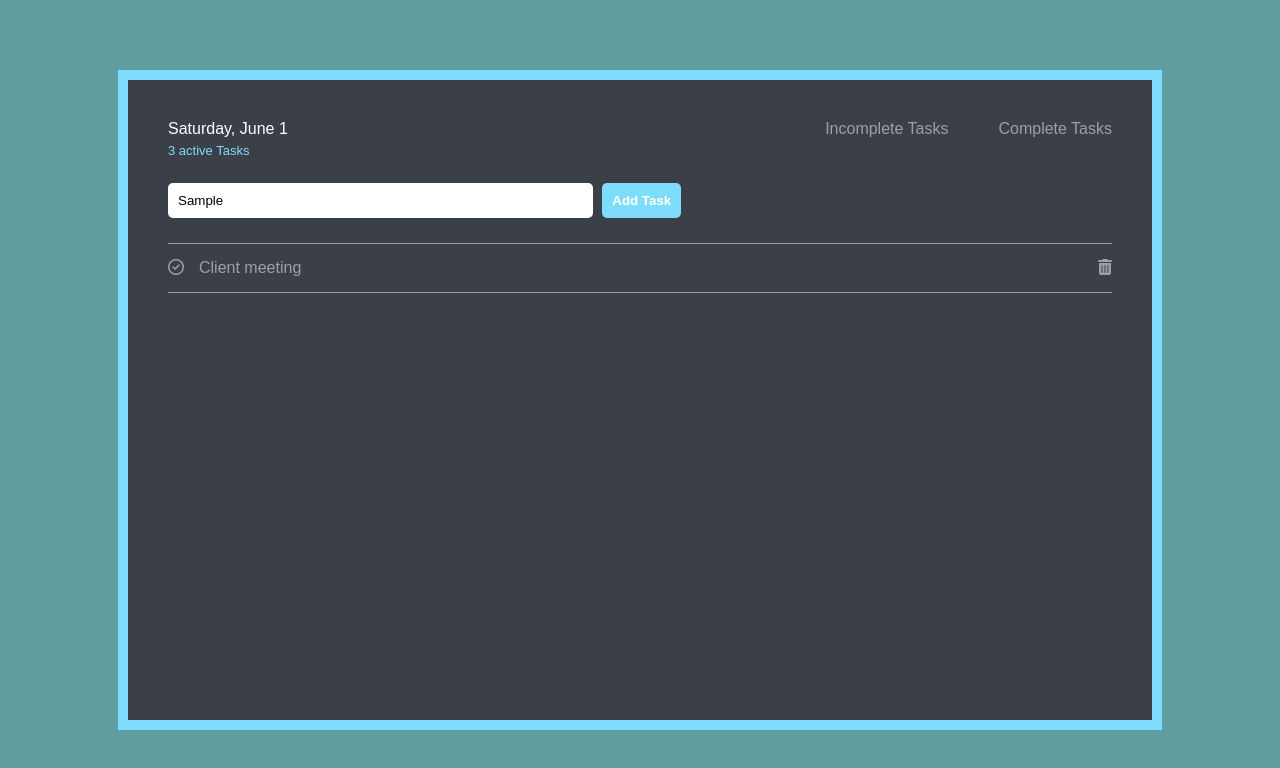
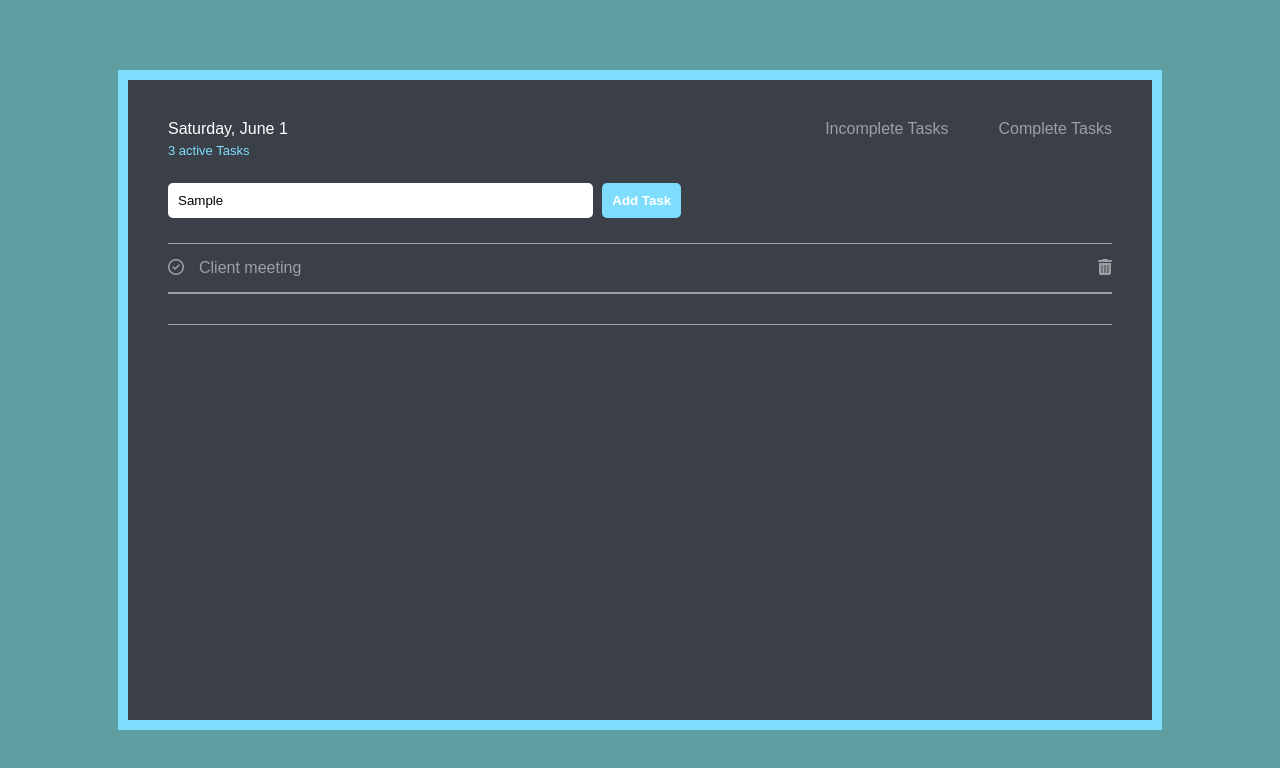
Before and after one commit to StevenACZ/To-doList, a website: page index.html in a window 1280 px wide. Both pictures are taken after typing "Sample" into the empty fields and a click on the button "Add Task". Drawn offline with nearby package versions, Linux system fonts and the light colour scheme; files that its build step writes are made by us from their sources.

Commit message:
Starting JS

```diff
--- a/index.html
+++ b/index.html
@@ -28,7 +28,7 @@
 
     <!--INPUT TASK-->
     <div class="input-task">
-      <input class="input-task__input" type="text" name="" id="" placeholder="Enter a task">
+      <input class="input-task__input" type="text" placeholder="Enter a task">
       <button class="input-task__btn">Add Task</button>
     </div>
 
@@ -49,5 +49,7 @@
     </div>
 
   </div> <!-- / CONTAINER -->
+
+  <script src="./src/js/app.js"></script>
 </body>
 </html>
--- a/src/js/app.js
+++ b/src/js/app.js
@@ -0,0 +1,12 @@
+let valueInput = document.querySelector('.input-task__input').value;
+let btnAddTask = document.querySelector('.input-task__btn');
+
+btnAddTask.addEventListener('click', function() {
+  let newTask = document.createElement('div');
+  newTask.classList.add('task');
+  newTask.textContent = valueInput;
+
+  let tasksContainer = document.querySelector('.tasks');
+  tasksContainer.appendChild(newTask);
+  console.log(newTask);
+})
```
